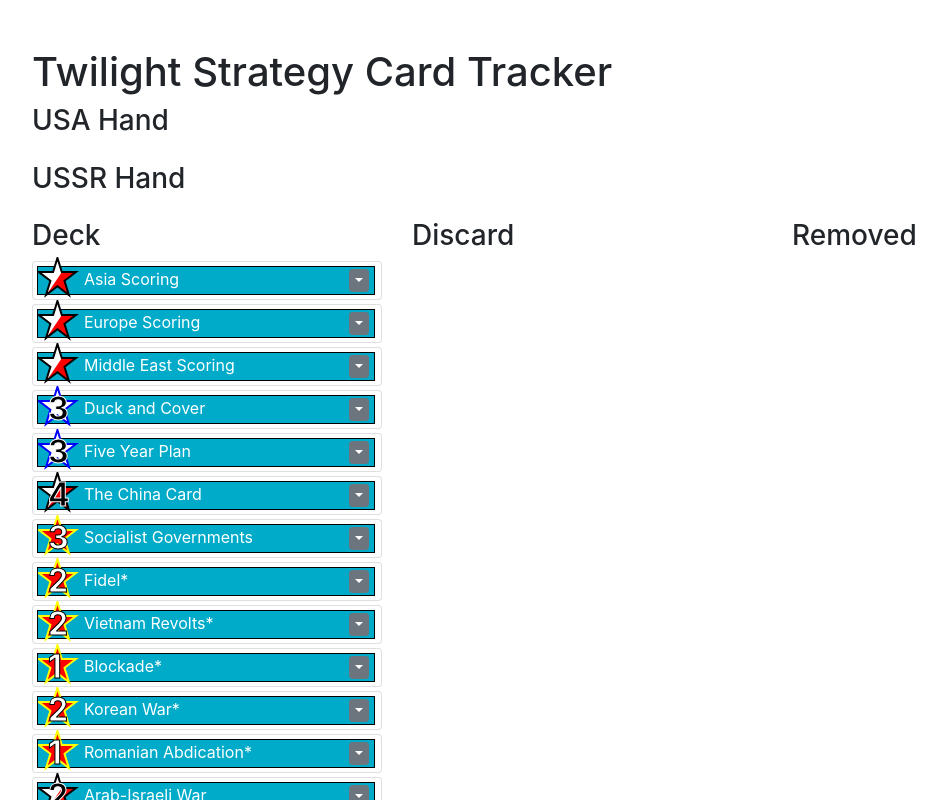
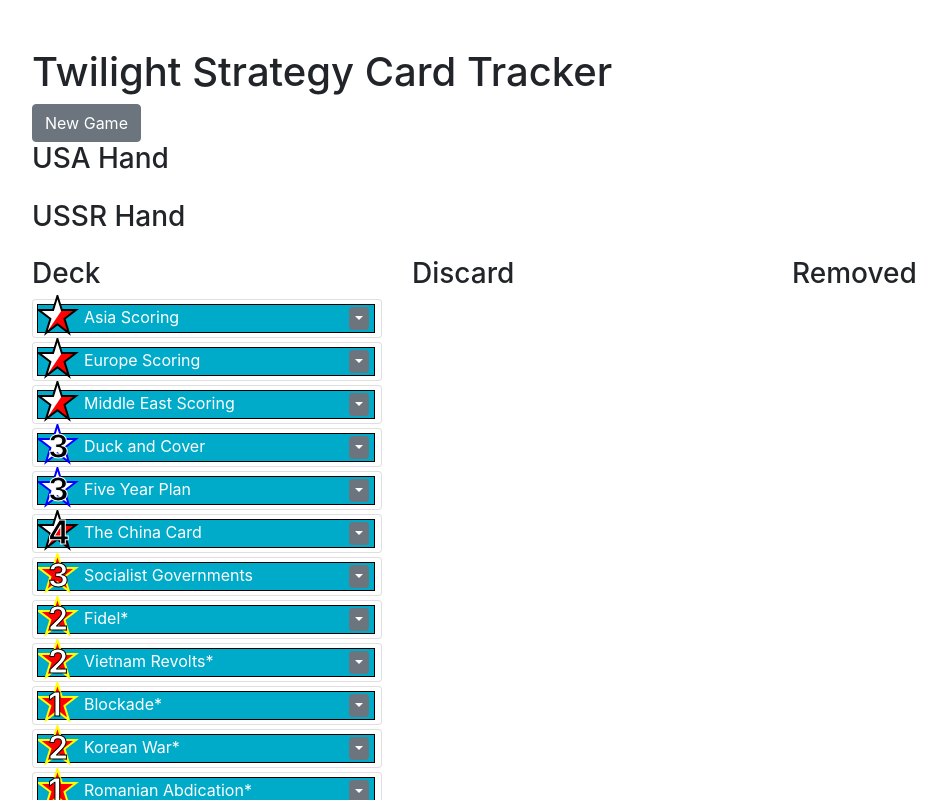
Before and after one commit to kingcoyote/twilight, a Vue app: page / in a window 1280 px wide. Shown: the top 800 px of the page, without its empty margins (53-999 px from the left). Built offline with nearby package versions, Linux system fonts and the light colour scheme.

Commit message:
Fixing a bug with the new game mutation that caused it to remove the getters/setters for the store, making it not work in the UI. Verified this technique works with the UI while still passing all tests.

```diff
--- a/src/App.vue
+++ b/src/App.vue
@@ -1,6 +1,9 @@
 <template>
   <b-container class="mt-5">
     <h1>Twilight Strategy Card Tracker</h1>
+    <b-button-group>
+      <b-button @click="newGame()">New Game</b-button>
+    </b-button-group>
     <b-row class="mb-3">
       <b-col sm>
         <h3>USA Hand</h3>
@@ -32,6 +35,7 @@
 
 <script>
 import TSCardCollection from './components/TSCardCollection.vue'
+import { mapMutations } from 'vuex'
 
 export default {
   name: 'Twilight',
@@ -42,6 +46,9 @@
   },
   components: {
     TSCardCollection
+  },
+  methods: {
+    ...mapMutations(['newGame'])
   }
 }
 </script>
--- a/src/store/index.js
+++ b/src/store/index.js
@@ -6,7 +6,12 @@
 
 export const mutations = {
   newGame(state) {
-    state.cards = JSON.parse(JSON.stringify(TSCards))
+    if (state.cards === undefined) {
+      state.cards = JSON.parse(JSON.stringify(TSCards))
+    }
+    for (let i = 0; i < TSCards.length; i++) {
+      state.cards[i].state = TSCards[i].state
+    }
   },
   moveCard(state, data) {
     data.card.state = data.destination
@@ -23,7 +28,7 @@
 
 export default new Vuex.Store({
   state: {
-    cards: TSCards
+    cards: JSON.parse(JSON.stringify(TSCards))
   },
   mutations,
   actions: {
```
